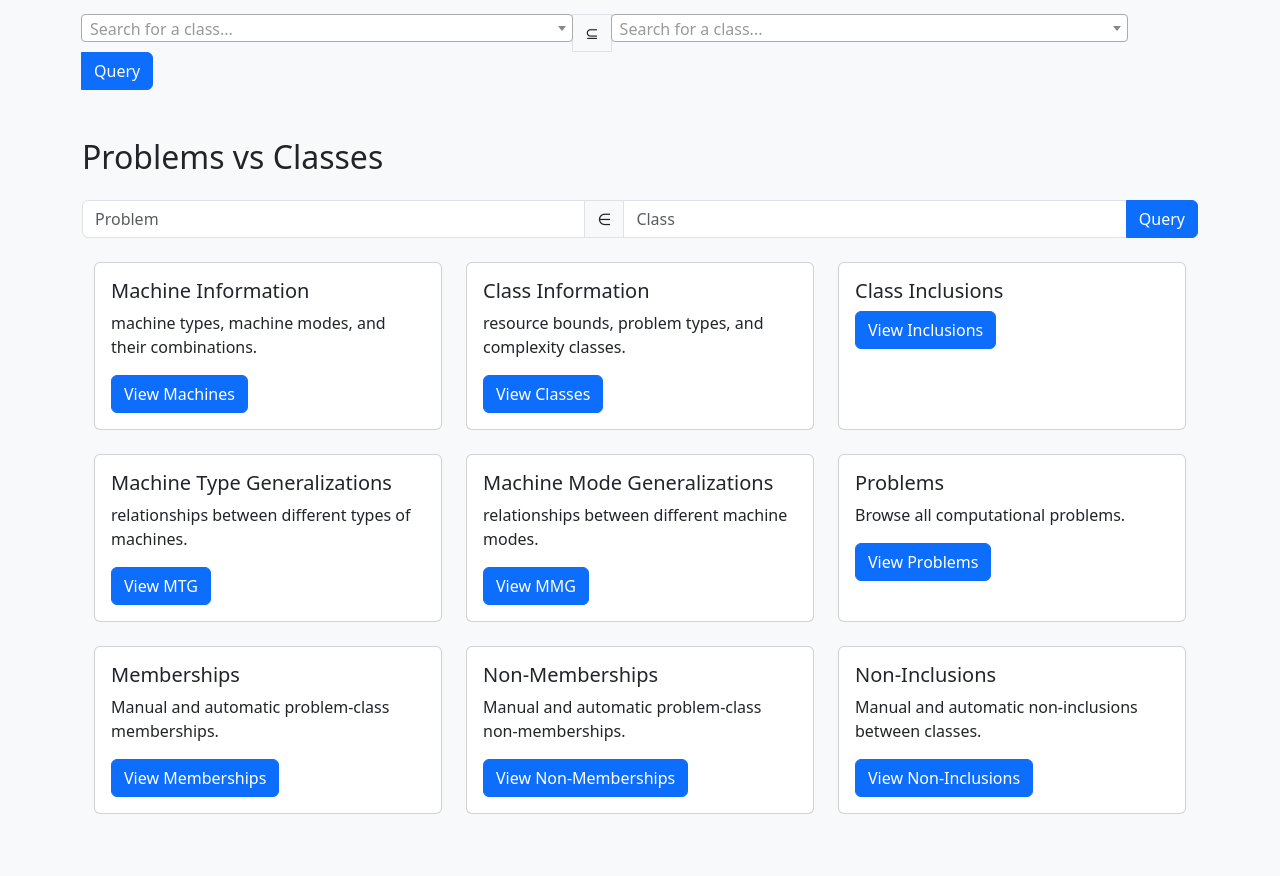
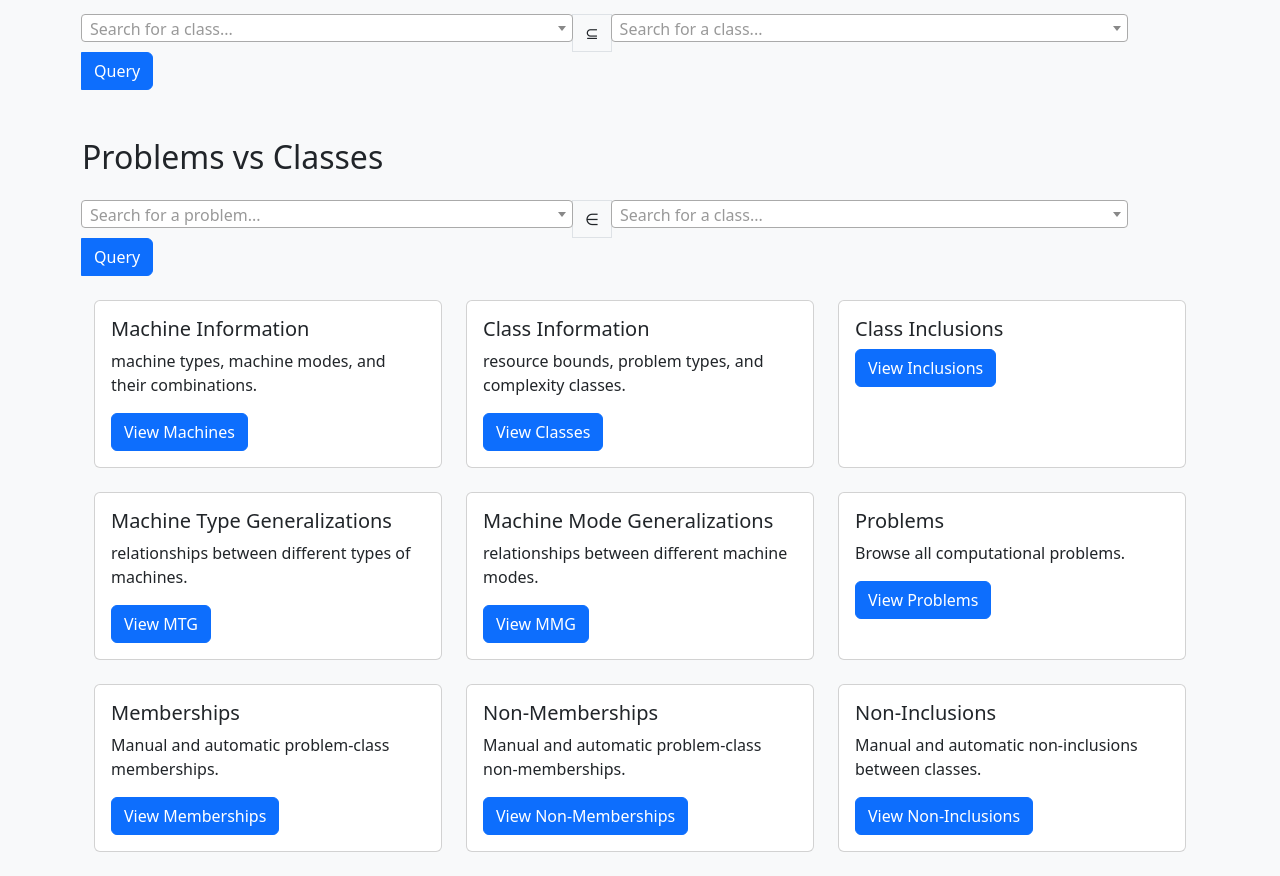
Before and after one commit to turquoise5/ComWeb, a Django app: page /query-inclusion/ in a window 1280 px wide. Shown: the part 226-1102 px from the top of the page. Before the commit the page ends 1040 px from the top, so only its background shows below. Run offline with Django 5.2, Linux system fonts and the light colour scheme; tables that the repository leaves empty hold one stand-in row (values such as "Sample post"); some libraries are stand-ins or nearby versions.

Commit message:
added query functionality

```diff
--- a/comweb/templates/comweb/home.html
+++ b/comweb/templates/comweb/home.html
@@ -24,14 +24,14 @@
     <form id="class-query-form" method="POST" action="{% url 'query_inclusion' %}">
       {% csrf_token %}
       <div class="input-group mb-3">
-        <select name="class_a" id="class-a" class="form-control" required>
+        <select name="class_a" id="class_a" class="form-control" required>
           <option value="">Select Class A</option>
           {% for c in classes %}
             <option value="{{ c.id }}">{{ c.AB }}</option>
           {% endfor %}
         </select>
         <span class="input-group-text">⊆</span>
-        <select name="class_b" id="class-b" class="form-select" required>
+        <select name="class_b" id="class_b" class="form-select" required>
           <option value="">Select Class B</option>
           {% for c in classes %}
             <option value="{{ c.id }}">{{ c.AB }}</option>
@@ -41,6 +41,7 @@
       </div>
     </form>
 
+    {% if inclusion_result %}
       {% if result_type == "yes" %}
         <div class="alert alert-success">
           YES — {{ inc.lower.AB }} ⊆ {{ inc.upper.AB }}<br>
@@ -61,12 +62,7 @@
 
       {% elif result_type == "no" %}
         <div class="alert alert-danger">
-        NO — {{ ni.lower.AB }} ⊄ {{ ni.upper.AB }}<br>
-        {% if ni.method and ni.method.AB == 'witness' %}
-          {{ ni.method.NA }}: {{ ni.witness_problem.AB }} ∉ {{ ni.upper.AB }} but {{ ni.witness_problem.AB }} ∈ {{ ni.lower.AB }}
-        {% else %}
-          method: {{ ni.method.NA }}
-        {% endif %}
+          {{ result }}
         </div>
 
       {% elif result_type == "unspecified" %}
@@ -74,18 +70,75 @@
           UNSPECIFIED — No inclusion or non-inclusion found.
         </div>
       {% endif %}
+    {% endif %}
 
   <h2 class="mt-5 mb-4">Problems vs Classes</h2>
-    <ul class="list-unstyled">
-      <li class="mb-3">
-        <div class="input-group">
-          <input type="text" class="form-control" placeholder="Problem">
+  <form id="membership-query-form" method="POST" action="{% url 'query_membership' %}">
+    {% csrf_token %}
+    <div class="input-group mb-3">
+      <select name="problem" id="problem" class="form-control" required>
+        <option value="">Select Problem</option>
+        {% for p in problems %}
+          <option value="{{ p.id }}">{{ p.AB }} - {{ p.NA }}</option>
+        {% endfor %}
+      </select>
       <span class="input-group-text">∈</span>
-          <input type="text" class="form-control" placeholder="Class">
-          <button class="btn btn-primary">Query</button>
+      <select name="class" id="class" class="form-select" required>
+        <option value="">Select Class</option>
+        {% for c in classes %}
+          <option value="{{ c.id }}">{{ c.AB }}</option>
+        {% endfor %}
+      </select>
+      <button type="submit" class="btn btn-primary">Query</button>
     </div>
-      </li>
-    </ul>    <!-- Navigation Cards -->
+
+
+{% if membership_result %}
+  {% if result_type == "yes" %}
+    <div class="alert alert-success">
+      YES — {{ membership.problem.AB }} ∈ {{ membership.com_class.AB }}
+      {% if membership.method.AB == 'manual' %}
+        ; Manual: {{ membership.manual_justification }}
+        {% if membership.manual_references %}
+          ; see
+          {% for ref in membership.manual_references %}
+            {{ ref.locator }} of [<a href="{{ ref.doi }}" target="_blank">{{ ref.DE }}</a>]{% if not forloop.last %}, {% endif %}
+          {% endfor %}
+        {% endif %}
+      {% elif membership.method.AB == 'trans' %}
+        ; Transitivity: {{ membership.row1.problem.AB }} ∈ {{ membership.row1.com_class.AB }} ⊆ {{ membership.row2.upper.AB }}
+      {% else %}
+        ; Auto: {{ membership.method.NA }}
+      {% endif %}
+    </div>
+  {% elif result_type == "no" %}
+    <div class="alert alert-danger">
+      NO — {{ membership.problem.AB }} ∉ {{ membership.com_class.AB }}
+    </div>
+  {% elif result_type == "unspecified" %}
+    <div class="alert alert-warning">
+      UNSPECIFIED — No membership or non-membership found.
+      {% if m %}
+        {% if m.method.AB == 'trans' %}
+          {{ m.method.NA }}: {{ m.row1.problem.AB }} ∉ {{ m.row1.com_class.AB }} ⊇ {{ m.row2.lower.AB }}
+        {% elif m.method.AB == 'manual' %}
+          {{ m.method.NA }}
+          {% if m.method.manual_references %}
+            ; see
+            {% for ref in m.method.manual_references %}
+              {{ ref.locator }} of [<a href="{{ ref.doi }}" target="_blank">{{ ref.DE }}</a>]{% if not forloop.last %}, {% endif %}
+            {% endfor %}
+          {% endif %}
+        {% else %}
+          {{ m.method.NA }}
+        {% endif %}
+      {% endif %}
+    </div>
+  {% endif %}
+{% endif %}
+
+
+    <!-- Navigation Cards -->
     <div class="container mt-4">
       <div class="row row-cols-1 row-cols-md-3 g-4">
         <!-- Machine Information Card -->
@@ -189,9 +242,58 @@
     </div>
   </div>
 </body>
+
 <script>
   $(document).ready(function () {
-    $('#class-a, #class-b').select2({
+    $('#problem').select2({
+      placeholder: "Search for a problem...",
+      allowClear: true,
+      ajax: {
+        url: "{% url 'problem_search' %}",
+        dataType: 'json',
+        delay: 250,
+        data: function (params) {
+          return {
+            q: params.term
+          };
+        },
+        processResults: function (data) {
+          return {
+            results: data.results
+          };
+        },
+        cache: true
+      },
+      minimumInputLength: 1
+    });
+
+    $('#class').select2({
+      placeholder: "Search for a class...",
+      allowClear: true,
+      ajax: {
+        url: "{% url 'class_search' %}",
+        dataType: 'json',
+        delay: 250,
+        data: function (params) {
+          return {
+            q: params.term
+          };
+        },
+        processResults: function (data) {
+          return {
+            results: data.results
+          };
+        },
+        cache: true
+      },
+      minimumInputLength: 1
+    });
+  });
+</script>
+
+<script>
+  $(document).ready(function () {
+    $('#class_a, #class_b').select2({
       placeholder: "Search for a class...",
       allowClear: true,
       ajax: {
--- a/comweb/views.py
+++ b/comweb/views.py
@@ -9,6 +9,30 @@ from django.db.models import Q
 
 def home(request):
     return render(request, "comweb/home.html")
+
+def find_witness_problems(a, b):
+    """Find witness problems for non-inclusion between classes a and b."""
+    witness_problems = Problem.objects.filter(
+        memberships__com_class=a,
+        non_memberships__com_class=b
+    ).distinct()
+    return witness_problems
+
+def construct_non_inclusion_string(a, b, all_non_inclusions):
+    ni_obj = NonInclusion.objects.select_related('method', 'not_superset', 'not_subset', 'interm').get(not_superset=a, not_subset=b)
+    if ni_obj.method == "witness":
+        witness_problems = find_witness_problems(ni_obj.not_superset, ni_obj.not_subset)
+        if witness_problems.exists():
+            return f"NO: {ni_obj.not_superset.AB} is not a subset of {ni_obj.not_subset.AB} (Witness Problem: {', '.join([wp.AB for wp in witness_problems])})"
+        else:
+            return f"NO: {ni_obj.not_superset.AB} is not a subset of {ni_obj.not_subset.AB} (Witness Problem: None)"
+    elif ni_obj.method.AB == "manual":
+        return f"NO: {ni_obj.not_superset.AB} is not a subset of {ni_obj.not_subset.AB} (Manual Justification: {ni_obj.manual_justification}; see {', '.join([f'#{ref.id}' for ref in ni_obj.manual_references])})"
+    elif ni_obj.method.AB == "trans":
+        return f"NO: {ni_obj.not_superset.AB} is not a subset of {ni_obj.not_subset.AB} (Transitive Justification: {ni_obj.interm.AB})"
+
+    return ""
+
 
 def class_search(request):
     term = request.GET.get('q', '')
@@ -22,6 +46,16 @@ def class_search(request):
 
     return JsonResponse({"results": results})
 
+
+def problem_search(request):
+    term = request.GET.get('q', '')
+    results = []
+
+    if term:
+        problems = Problem.objects.filter(Q(AB__icontains=term) | Q(NA__icontains=term)).order_by('AB')[:20]
+        results = [{"id": p.id, "text": f"{p.AB} - {p.NA}"} for p in problems]
+
+    return JsonResponse({"results": results})
 
 def query_inclusion_view(request):
     classes = Class.objects.all().order_by('AB')
@@ -59,19 +93,74 @@ def query_inclusion_view(request):
                         inc.manual_references = manual_refs_map.get((inc.lower_id, inc.upper_id), [])
 
                 result_type = "yes"
-            elif NonInclusion.objects.filter(upper=a, lower=b).exists():
-                ni_obj = NonInclusion.objects.select_related('method', 'upper', 'lower', 'witness_problem').get(upper=a, lower=b)
+            elif NonInclusion.objects.filter(not_superset=a, not_subset=b).exists():
+                all_non_inclusions = NonInclusion.objects.select_related(
+                    'not_superset', 'not_subset', 'method', 'interm'
+                ).order_by('id')
+                manual_just_map = {
+                    (m.upper_id, m.lower_id): m.justification
+                    for m in ManualNonInclusion.objects.all()
+                }
+                for non_inc in all_non_inclusions:
+                    if non_inc.method and non_inc.method.AB == 'manual':
+                        non_inc.manual_justification = manual_just_map.get((non_inc.lower_id, non_inc.upper_id), '')
+
+                manual_refs_map = {
+                    (m.upper_id, m.lower_id): list(m.references.all())
+                    for m in ManualNonInclusion.objects.prefetch_related('references')
+                }
+
+                for non_inc in all_non_inclusions:
+                    if non_inc.method and non_inc.method.AB == 'manual':
+                        non_inc.manual_references = manual_refs_map.get((non_inc.lower_id, non_inc.upper_id), [])
+
+                result_type = "no"
+                result = construct_non_inclusion_string(a, b, all_non_inclusions)
+            else:
+                result_type = "unspecified"
+
+    return render(request, "comweb/home.html", {
+        "inclusion_result": True,
+        "classes": classes,
+        "result_type": result_type,
+        "inc": inc_obj,
+        "ni": ni_obj,
+        "result": result if 'result' in locals() else None
+    })
+
+
+def query_membership(request):
+    classes = Class.objects.all().order_by('AB')
+    result_type = None  # "yes", "no", or "unspecified"
+    membership_obj = None
+
+    if request.method == "POST":
+        problem_id = request.POST.get("problem")
+        class_id = request.POST.get("class")
+
+        try:
+            problem = Problem.objects.get(id=problem_id)
+            com_class = Class.objects.get(id=class_id)
+        except (Problem.DoesNotExist, Class.DoesNotExist):
+            result_type = "invalid"
+        else:
+            if Membership.objects.filter(problem=problem, com_class=com_class).exists():
+                membership_obj = Membership.objects.select_related(
+                    'problem', 'com_class', 'method', 'row1', 'row2'
+                ).get(problem=problem, com_class=com_class)
+                result_type = "yes"
+            elif NonMembership.objects.filter(problem=problem, com_class=com_class).exists():
                 result_type = "no"
             else:
                 result_type = "unspecified"
 
     return render(request, "comweb/home.html", {
+        "membership_result": True,
         "classes": classes,
         "result_type": result_type,
-        "inc": inc_obj,
-        "ni": ni_obj,
+        "membership": membership_obj,
+        "problems": Problem.objects.all().order_by('AB')
     })
-
 
 def machine_info_view(request):
     types = MachineType.objects.all()
@@ -225,8 +314,8 @@ def nonmemberships_view(request):
 
 def noninclusions_view(request):
     manual_noninclusions = ManualNonInclusion.objects.select_related('upper', 'lower').prefetch_related('references').all().order_by('id')
-    noninclusions = NonInclusion.objects.select_related('upper', 'lower', 'witness_problem').all().order_by('id')
-    # ADD PAGINATION
+    noninclusions = NonInclusion.objects.select_related('not_superset', 'not_subset', 'interm').all().order_by('id')
+    # PAGINATION
     manual_page_number = request.GET.get('manual_page', 1)
     all_page_number = request.GET.get('all_page', 1)
     manual_paginator = Paginator(manual_noninclusions, 50)
@@ -236,18 +325,18 @@ def noninclusions_view(request):
 
     # Add manual justifications and references to noninclusions
     manual_just_map = {
-        (m.upper_id, m.lower_id): m.justification
+        (m.not_superset_id, m.not_subset_id): m.justification
         for m in ManualNonInclusion.objects.all()
     }
     for ni in noninclusions:
         if ni.method and ni.method.AB == 'manual':
-            ni.manual_justification = manual_just_map.get((ni.upper_id, ni.lower_id), '')
+            ni.manual_justification = manual_just_map.get((ni.not_superset_id, ni.not_subset_id), '')
     manual_refs_map = {
-        (m.upper_id, m.lower_id): list(m.references.all())
+        (m.not_superset_id, m.not_subset_id): list(m.references.all())
         for m in ManualNonInclusion.objects.prefetch_related('references')
     }
     for ni in noninclusions:
-        ni.manual_references = manual_refs_map.get((ni.upper_id, ni.lower_id), [])
+        ni.manual_references = manual_refs_map.get((ni.not_superset_id, ni.not_subset_id), [])
 
     return render(request, "comweb/noninclusions.html", {
         "manual_noninclusions": manual_noninclusions_page,
```
Lines whose indentation alone changed are shown as unchanged.
